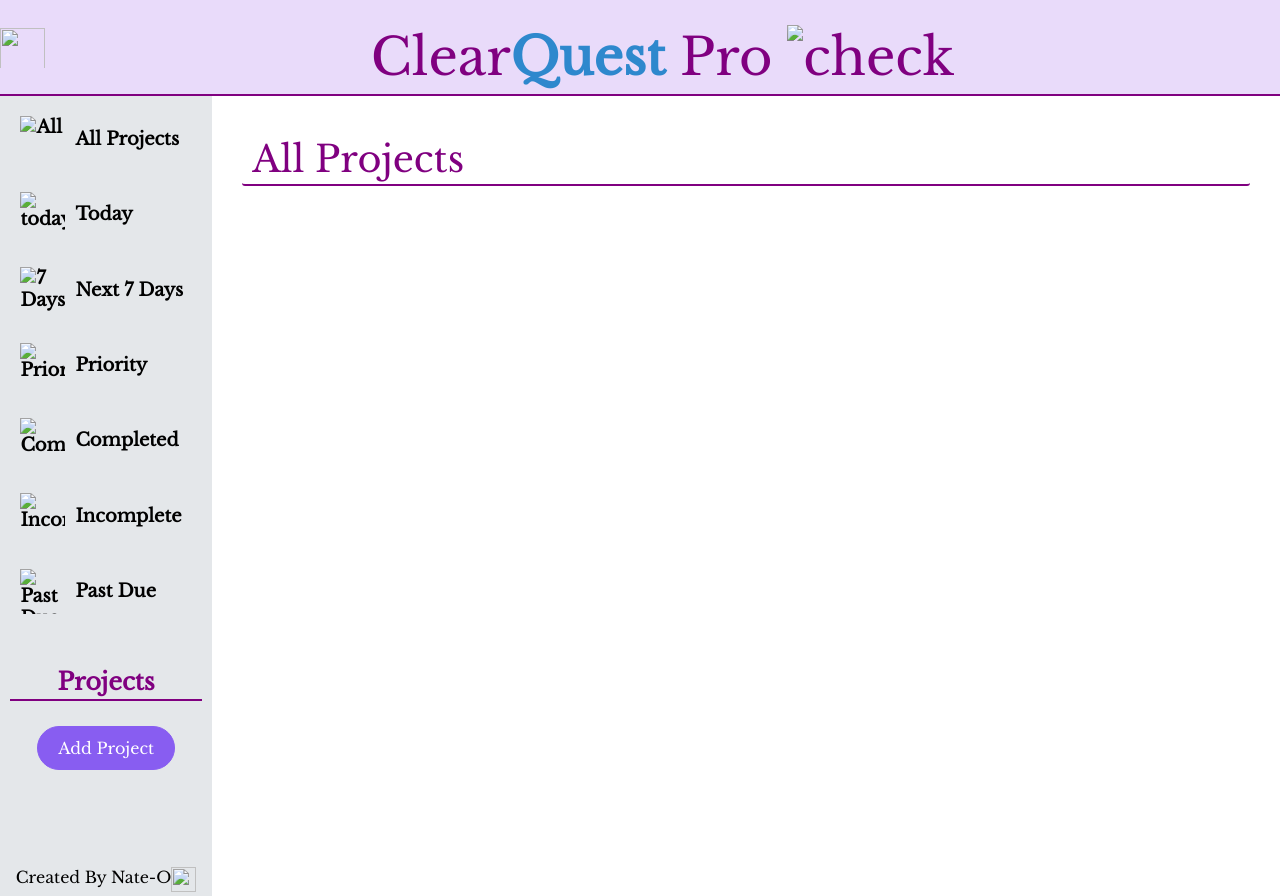
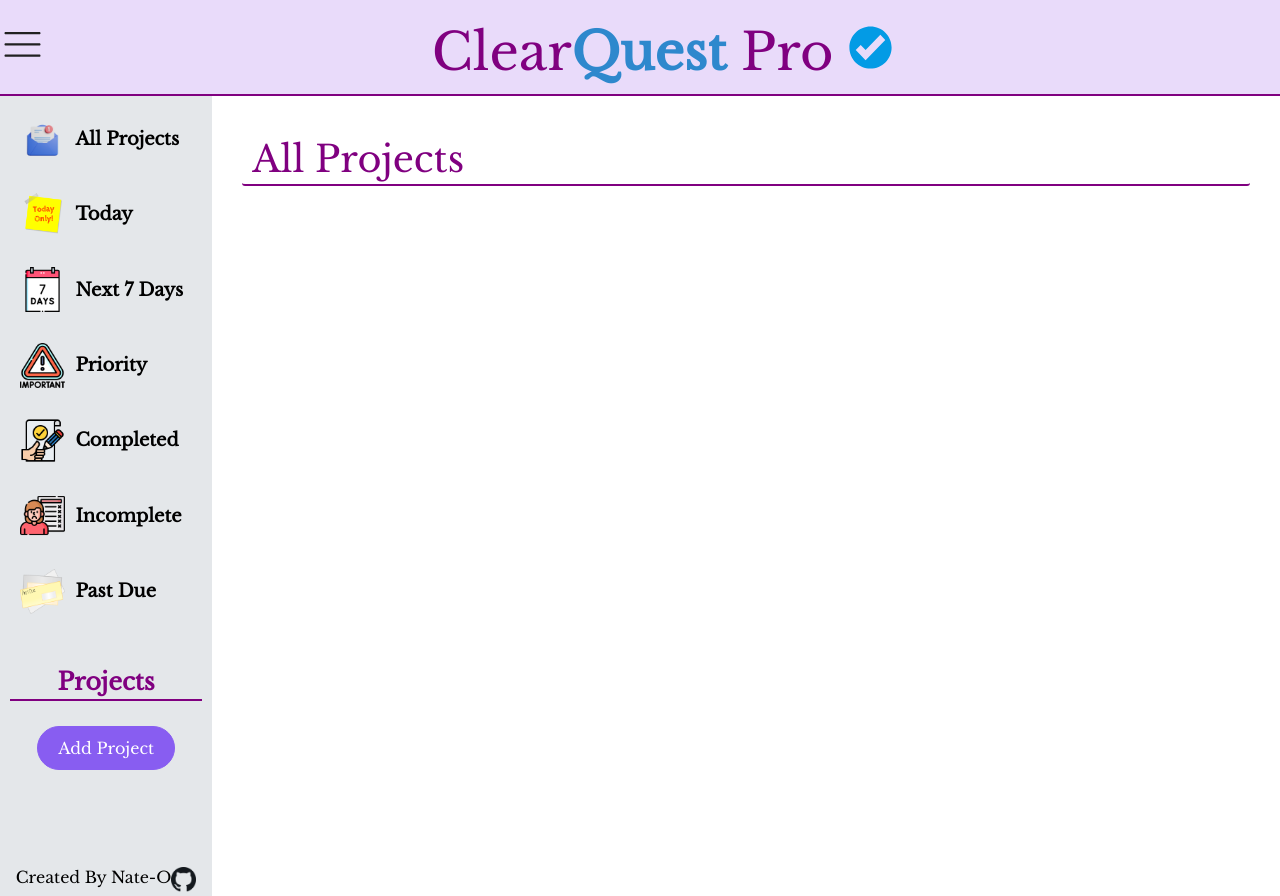
Before and after one commit to Nate0h/ClearQuestPro, a plain HTML site: page index.html in a window 1280 px wide. Drawn offline with Linux system fonts and the light colour scheme; files whose address does not match are found by name.

Commit message:
Rearranged file paths of images

```diff
--- a/index.html
+++ b/index.html
@@ -10,8 +10,8 @@
 </head>
 <body>
 <div class = "header">
-    <img id="shift" src="../dist/images/threelines.svg" alt="">
-    <div>Clear<span id = "quest">Quest</span> Pro <span><img id = "checkmark-logo" src="../dist/images/blue-checkmark.svg" alt="check"></span></div>
+    <img id="shift" src="./images/threelines.svg" alt="">
+    <div>Clear<span id = "quest">Quest</span> Pro <span><img id = "checkmark-logo" src="./images/blue-checkmark.svg" alt="check"></span></div>
 
 </div>
 
@@ -22,37 +22,37 @@
         <div class="all-categories">
 
             <div class = "home">
-                <img src="../dist/images/inbox-mail-messages.png" alt="All">
+                <img src="./images/inbox-mail-messages.png" alt="All">
                 <div id = "All Projects">All Projects</div>
             </div>
 
             <div class = "home">
-                <img src="../dist/images/today.png" alt="today">
+                <img src="./images/today.png" alt="today">
                 <div id = "Today">Today</div>
             </div>
 
             <div class = "home">
-                <img src="../dist/images/7days.png" alt="7 Days">
+                <img src="./images/7days.png" alt="7 Days">
                 <div id = "Due In Seven Days">Next 7 Days</div>
             </div>
 
             <div class = "home">
-                <img src="../dist/images/priority.png" alt="Priority">
+                <img src="./images/priority.png" alt="Priority">
                 <div id = "Priority">Priority</div>
             </div>
 
             <div class = "home">
-                <img src="../dist/images/completed.png" alt="Completed">
+                <img src="./images/completed.png" alt="Completed">
                 <div id = "Complete">Completed</div>
             </div>
 
             <div class = "home">
-                <img src="../dist/images/incomplete.png" alt="Incomplete">
+                <img src="./images/incomplete.png" alt="Incomplete">
                 <div id = "Incomplete">Incomplete</div>
             </div>
 
             <div class = "home">
-                <img src="../dist/images/pastdue.png" alt="Past Due">
+                <img src="./images/pastdue.png" alt="Past Due">
                 <div id = "Past Due">Past Due</div>
             </div>
 
@@ -81,7 +81,7 @@
         <div class="author">
             <div>Created By Nate-O</div>
             <a href ="https://github.com/Nate0h/to-do-list">
-                <img id = "github" src="../dist/images/github.png">
+                <img id = "github" src="./images/github.png">
             </a>
         </div>
 
```
Also changed, not shown: main.js.
